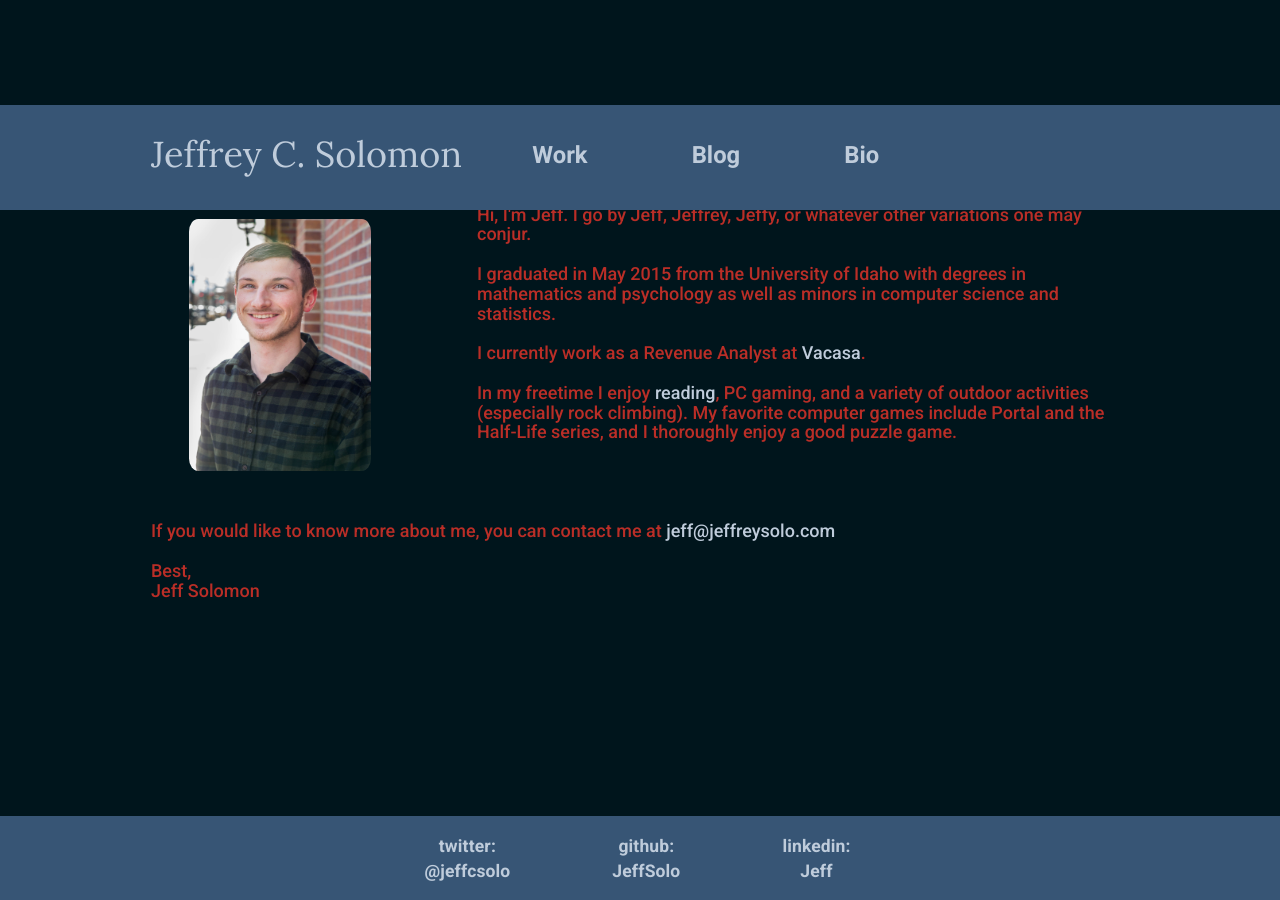
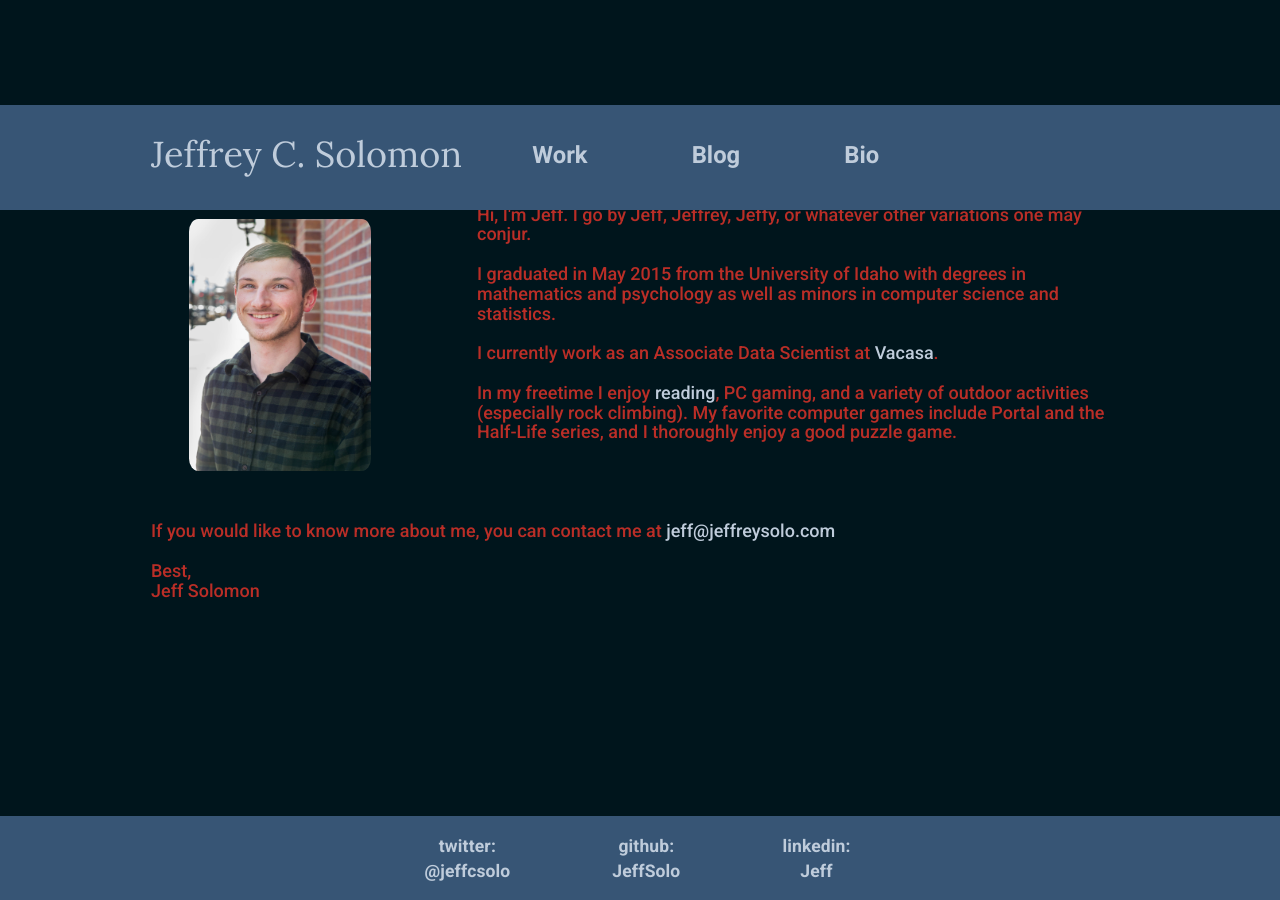
Before and after one commit to JeffSolo/jeffsolo.github.com, a Jekyll site: the page built from bio/index.html, in a window 1280 px wide. Built offline with Jekyll 4.4.1, drawn with Linux system fonts in a browser that asks for light colours; nearby versions of some CDN libraries.

Commit message:
updated work info

```diff
--- a/bio/index.html
+++ b/bio/index.html
@@ -13,7 +13,7 @@
 		<br><br>
 		I graduated in May 2015 from the University of  Idaho with degrees in mathematics and psychology as well as minors in computer science and statistics.
 		<br><br>
-		I currently work as a Revenue Analyst at <a href="http://vacasa.com"/>Vacasa</a>.
+		I currently work as an Associate Data Scientist at <a href="http://vacasa.com"/>Vacasa</a>.
 		<br><br>
 		In my freetime I enjoy <a href="http://jeffreysolo.com/2015/03/30/books/">reading</a>, PC gaming, and a variety of outdoor activities (especially rock climbing). 		My favorite computer games include Portal and the Half-Life series, and I thoroughly enjoy a good puzzle game.
 		<br><br><br>
--- a/work/index.html
+++ b/work/index.html
@@ -4,7 +4,7 @@
 shorttitle: Work
 ---
 <div class="grid">
-	<h3><b class="redder">Revenue Analyst</b> at <a href="http://www.vacasa.com/">Vacasa</a><h3>
+	<h3><b class="redder">Associate Data Scientist</b> at <a href="http://www.vacasa.com/">Vacasa</a><h3>
 	<h4 class="tabspace">Boise, ID <br> January 2016- Present</h4>
 	<h3><b class="redder">Undergraduate Research Assistant</b> at the <a href="http://www.uidaho.edu/">University of Idaho</a> Cognition and Usability Lab<h3>
 	<h4 class="tabspace">Moscow, ID <br> September 2014 - May 2015</h4>
```
